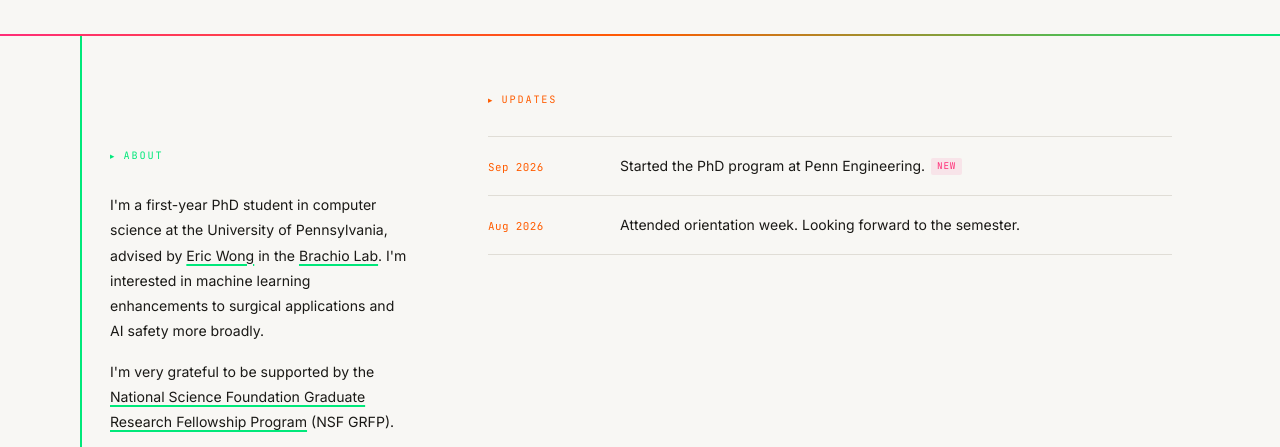
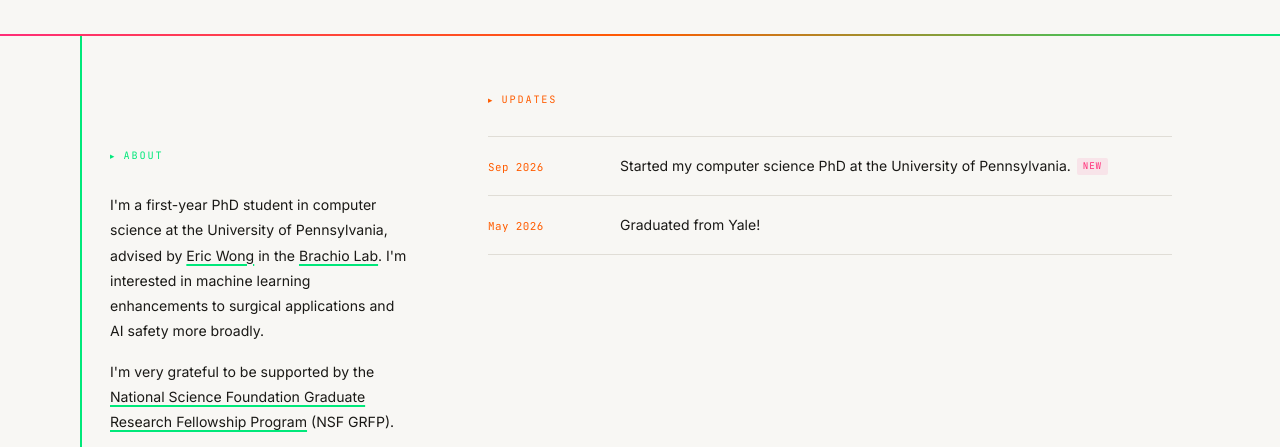
Before and after one commit to eschaefer1717/eschaefer, a plain HTML site: page index.html in a window 1280 px wide. Shown: the part 286-733 px from the top of the page. Drawn offline with Linux system fonts and the light colour scheme.

Commit message:
Update index.html

```diff
--- a/index.html
+++ b/index.html
@@ -372,7 +372,7 @@
 
         <p>I'm very grateful to be supported by the <a href="https://www.nsfgrfp.org/" target="_blank" rel="noopener">National Science Foundation Graduate Research Fellowship Program</a> (NSF GRFP).</p>
 
-        <p>I graduated from Yale in May 2026 with a B.S. in Computer Science and a B.A. in Humanities (Literature Concentration). You can read my two theses <a href="/cs-thesis.pdf" target="_blank" rel="noopener">here</a> and <a href="/hums-thesis.pdf" target="_blank" rel="noopener">here</a> respectively. Beyond my academics at Yale, I served as <a href="https://www.instagram.com/morsecollegecouncil/?hl=en" target="_blank" rel="noopener">president of my residential college</a>, Head TA for <a href="https://cs50.yale.edu/" target="_blank" rel="noopener">CS50</a>, and a recruitment coordinator and interviewer for Yale Admissions.</p>
+        <p>I graduated from Yale in May 2026 with a B.S. in Computer Science and a B.A. in Humanities (Literature Concentration). You can read my two theses <a href="/CPSC_490_Senior_Thesis_Schaefer_final.pdf" target="_blank" rel="noopener">here</a> and <a href="/HUMS Final Thesis.pdf" target="_blank" rel="noopener">here</a> respectively. Beyond my academics at Yale, I served as <a href="https://www.instagram.com/morsecollegecouncil/?hl=en" target="_blank" rel="noopener">president of my residential college</a>, Head TA for <a href="https://cs50.yale.edu/" target="_blank" rel="noopener">CS50</a>, and a recruitment coordinator and interviewer for Yale Admissions.</p>
 
         <p>In my free time, I enjoy <a href="https://drive.google.com/drive/folders/1YTGCbBCK3QAHFA8Suxq9z1Btc5mcbdc8?usp=sharing" target="_blank" rel="noopener">graphic design and other creative work</a>. I'm also an avid reader and I like exploring new restaurants around the world.</p>
 
@@ -416,12 +416,12 @@
 
         <li class="update-item">
           <time class="update-date" datetime="2026-09">Sep 2026</time>
-          <span class="update-text">Started the PhD program at Penn Engineering.<span class="tag tag-new">new</span></span>
+          <span class="update-text">Started my computer science PhD at the University of Pennsylvania.<span class="tag tag-new">new</span></span>
         </li>
 
         <li class="update-item">
-          <time class="update-date" datetime="2026-08">Aug 2026</time>
-          <span class="update-text">Attended orientation week. Looking forward to the semester.</span>
+          <time class="update-date" datetime="2026-05">May 2026</time>
+          <span class="update-text">Graduated from Yale!</span>
         </li>
 
       </ul>
```
